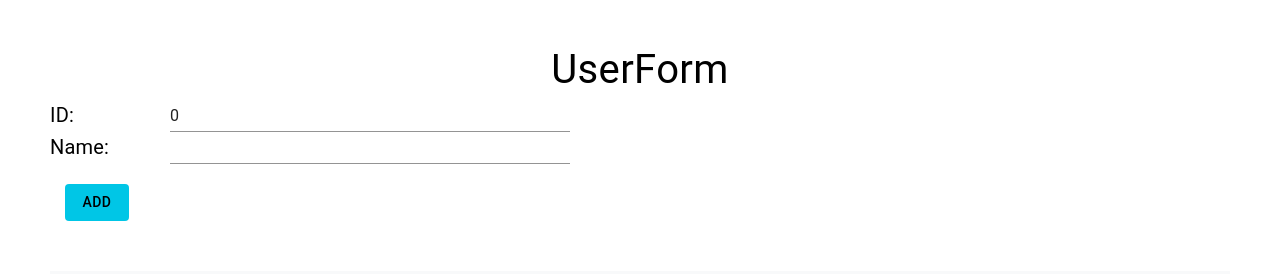
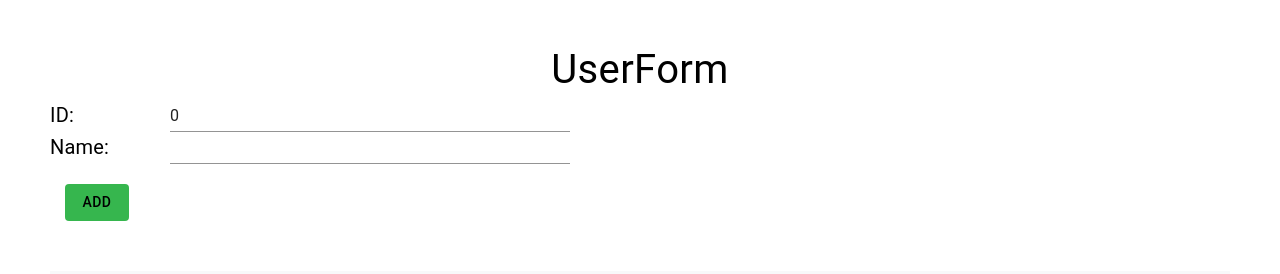
Before and after one commit to Dulanga2002/Test-Mern, a React (Create React App) app: page /users in a window 1280 px wide. Shown: the top 274 px of the page. Built offline with nearby package versions, Linux system fonts and the light colour scheme; no server answers.

Commit message:
updated userFrom

```diff
--- a/src/UserForm.js
+++ b/src/UserForm.js
@@ -82,13 +82,13 @@ const UserForm = ({addUser,submited,isedit,updateUsers,data}) => {
         sx={{
             margin:'auto',
             marginBottom: "20px",
-            backgroundColor: "#00c6e6",
+            backgroundColor: "#36b64eff",
             color: "#000000",
             marginLeft:'15px',
             marginTop:'20px',
             '&:hover': {
                         opacity:'0.7',
-                        backgroundColor: "#00c6e6"
+                        backgroundColor: "#21c671ff"
 
                     }
         }}
```
